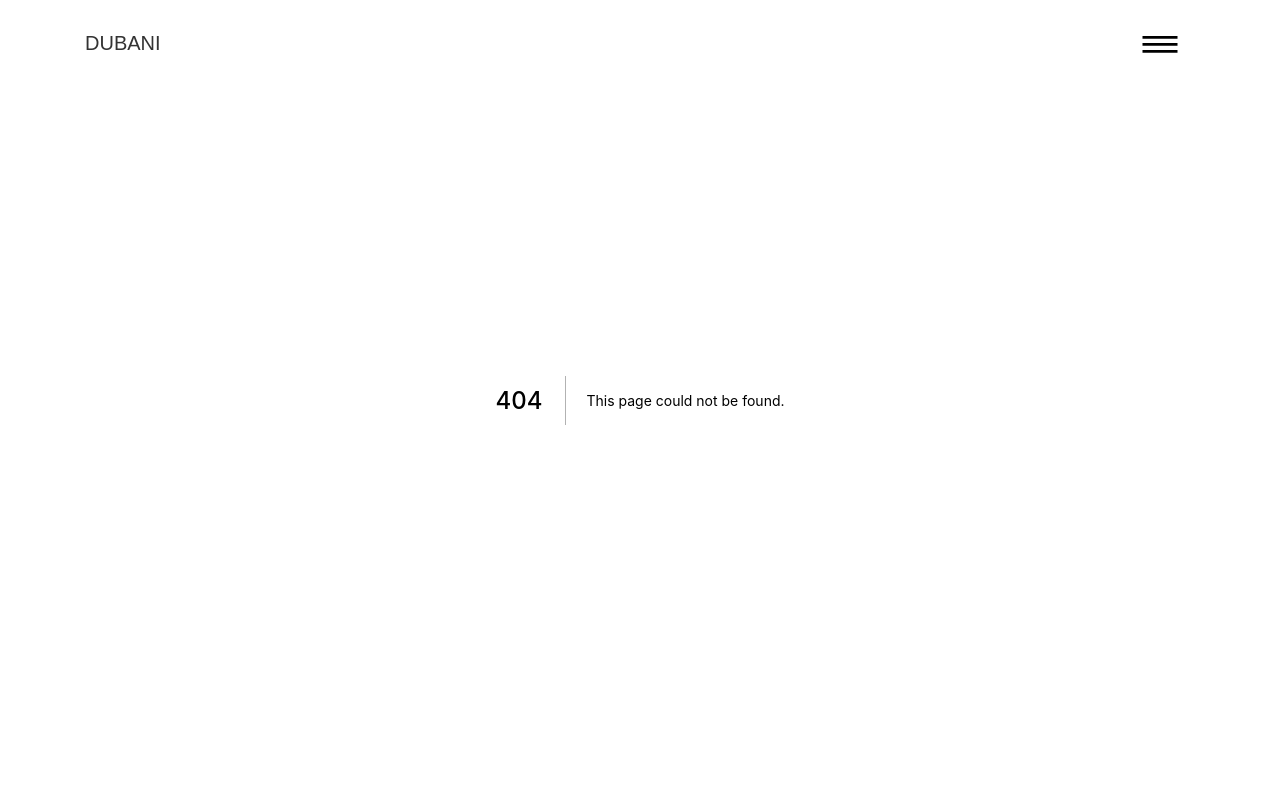
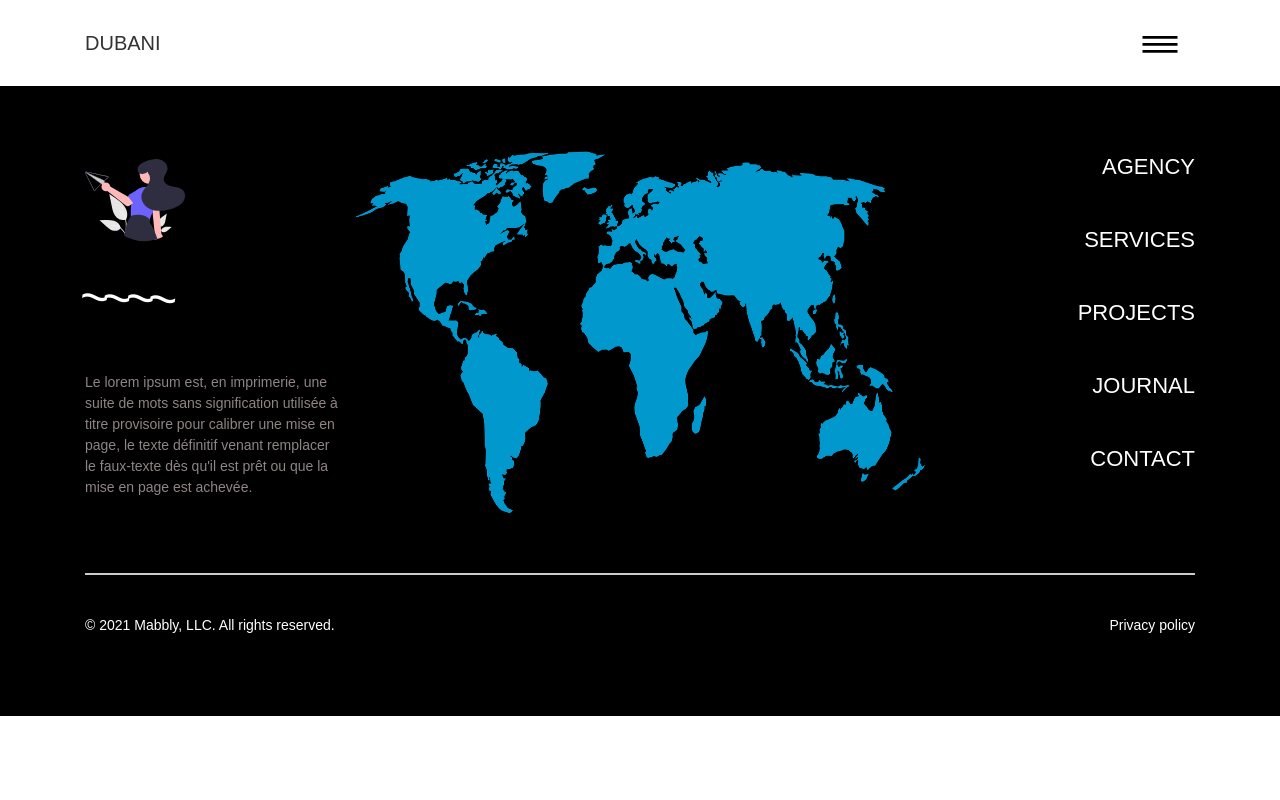
Before and after one commit to elprofa/Dubani-website, a Next.js app: page /overlay in a window 1280 px wide. Before the commit this address had no page. Shown: the top 800 px of the page. Built offline with nearby package versions, Linux system fonts and the light colour scheme; a web font is replaced by a local one.

Commit message:
mise en place menu

```diff
--- a/components/molecule/MoleculeBodySectionClient/index.js
+++ b/components/molecule/MoleculeBodySectionClient/index.js
@@ -20,7 +20,7 @@
         <SectionClientMoleculeBodyStc>
             <Row>
                 {
-                    Listes.map((liste,index)=><Col md={3}><CardClient affichage="inline-block" key={index} chemin={liste.chemin} /></Col>)
+                    Listes.map((liste,index)=><Col md={3} key={index}><CardClient affichage="inline-block" chemin={liste.chemin} /></Col>)
                 }
             </Row>
         </SectionClientMoleculeBodyStc>
--- a/components/molecule/NavBar/index.js
+++ b/components/molecule/NavBar/index.js
@@ -1,18 +1,28 @@
-import React from 'react';
+import React , { useState }from 'react';
 import { Navbar,Form, Nav, NavItem, NavLink } from 'react-bootstrap';
 import NavbarStc from './NavBar.stc';
-import Hamburger from '../../shared/Hamburger';
+
 import {Container} from "react-bootstrap";
+import Overlay from '../Overlay';
 const NavBar = (props) => {
+
+  const openNav=()=>{
+      document.getElementById("myNav").style.height = "100vh";
+  }
+  const closeNav=()=>{
+      document.getElementById("myNav").style.height = "0%";
+  }
+
   return (
 
         <NavbarStc variant="dark" fixed="top" collapseOnSelect expand="lg">
            <Container>
               <Navbar.Brand href="#home" >DUBANI</Navbar.Brand>
               <Nav className="ml-auto menu_hamburger">
-                  <Hamburger taille="70" />
+                  <Overlay openNav={openNav} closeNav={closeNav} />
               </Nav>
             </Container>
+
         </NavbarStc>
 
   );
--- /dev/null
+++ b/components/molecule/Overlay/Overlay.stc.js
@@ -0,0 +1,69 @@
+import Styled from 'styled-components';
+import {Container} from 'reactstrap';
+
+const OverlayStc=Styled.div`
+
+.overlay {
+  height: 0;
+  width: 100%;
+  position: fixed;
+  z-index: 9999;
+  left: 0;
+  top: 0;
+  background-color: rgb(0,0,0);
+  background-color: rgba(0,0,0, 1);
+  overflow-y: hidden;
+  transition: 1s;
+}
+
+.overlay-content {
+  position: relative;
+  top: 0;
+  width: 100%;
+  text-align: center;
+  margin-top: 30px;
+}
+
+.overlay a {
+  padding: 8px;
+  text-decoration: none;
+  font-size: 36px;
+  color: #818181;
+  display: block;
+  transition: 0.3s;
+}
+.overlay a:hover, .overlay a:focus {
+  color: #f1f1f1;
+}
+
+.overlay .closebtn {
+  position: absolute;
+  top: 20px;
+  right: 45px;
+  font-size: 60px;
+}
+
+
+@media screen and (max-height: 450px) {
+  .overlay a {font-size: 20px}
+  .overlay .closebtn {
+    font-size: 40px;
+    top: 15px;
+    right: 35px;
+  }
+}
+
+.toRotate
+{
+    transform: rotate( 90deg);
+    /* width: 100%; */
+    text-align: left;
+    & .card
+    {
+        position: relative;
+        bottom: -58%;
+    }
+}
+
+`;
+export default OverlayStc;
--- /dev/null
+++ b/components/molecule/Overlay/index.js
@@ -0,0 +1,37 @@
+import React from 'react';
+import OverlayStc from './Overlay.stc';
+import Hamburger from '../../shared/Hamburger';
+import {Container,Navbar,Nav,Row,Col} from "react-bootstrap";
+import ElementMenuHeader from '../../shared/ElementMenuHeader';
+
+const Overlay=(props)=>{
+
+    return(
+        <OverlayStc>
+            <div id="myNav" className="overlay">
+                <div className="overlay-content">
+                    <Navbar collapseOnSelect expand="lg">
+                        <Container>
+                            <Navbar.Brand href="#home" >DUBANI</Navbar.Brand>
+                            <Nav className="ml-auto menu_hamburger">
+                                wedo
+                            </Nav>
+                        </Container>
+                    </Navbar>
+
+                    <Row>
+                        <Col md={4}>
+                            <ElementMenuHeader />
+                            <ElementMenuHeader />
+                        </Col>
+                        <Col md={4} className="toRotate">
+                            <ElementMenuHeader/>
+                        </Col>
+                    </Row>
+                </div>
+            </div>
+            <Hamburger taille="70" openNav={props.openNav} />
+        </OverlayStc>
+    )
+}
+export default Overlay;
--- a/components/shared/Bouton/Bouton.stc.js
+++ b/components/shared/Bouton/Bouton.stc.js
@@ -12,6 +12,9 @@
   overflow: hidden;
   font-size: ${(props)=>props.taille || "12px"};
   margin-top:${(props)=>props.marge_haut || ""};
+  width:${(props)=>props.largeur || props.largeur_min} !important;
+  text-align:${(props)=>props.alignement || "center"} !important;
+
 
   @media (min-width: 900px) {
     min-width: 80px;
--- a/components/shared/Bouton/index.js
+++ b/components/shared/Bouton/index.js
@@ -5,7 +5,7 @@
 
 
 const Bouton = (props) => {
-  const { taille,marge_haut,texte, bg, couleur_bordure, couleur, largeur_min, icon } = props;
+  const {largeur,alignement,taille,marge_haut,texte, bg, couleur_bordure, couleur, largeur_min, icon } = props;
   return (
     <BoutonStc
       variant="primary"
@@ -14,6 +14,8 @@
       largeur_min={largeur_min}
       marge_haut={marge_haut}
       taille={taille}
+      alignement={alignement}
+      largeur={largeur}
       bg={bg}
     >
       {texte}{" "}
--- /dev/null
+++ b/components/shared/ElementMenuHeader/ElementMenuHeader.stc.js
@@ -0,0 +1,20 @@
+import Styled from 'styled-components';
+import {Card} from 'react-bootstrap';
+
+const ElementMenuHeaderStc=Styled(Card)`
+    background: #333;
+    text-transform: uppercase;
+    border-radius: 0px;
+    text-align:left;
+    padding:40px;
+    transform:${(props)=>props.transformation || "rotate( 0deg )"} ;
+    padding: 20px;
+    margin-bottom: 20px;
+
+    svg
+    {
+        font-size:40px;
+        color:#2058c8 !important;
+    }
+`;
+export default ElementMenuHeaderStc;
--- /dev/null
+++ b/components/shared/ElementMenuHeader/index.js
@@ -0,0 +1,25 @@
+import React from 'react';
+import {Card} from 'react-bootstrap';
+import Bouton from '../../shared/Bouton';
+import Courbe from '../../shared/CourbeOndulaire';
+import Titre from '../../shared/Titre';
+import ElementMenuHeaderStc from './ElementMenuHeader.stc';
+import {BsArrowRight} from "react-icons/bs";
+
+const ElementMenuHeader=(props)=>{
+    return (
+        <ElementMenuHeaderStc transformation={props.transformation}>
+            <Courbe couleur="#2058c8" marge_bas="0" className="CourbeAccueil"/>
+
+            <Titre
+                texte="PROJET"
+                poid_font="500"
+                taille="30px"
+                couleur="#fff;"
+                />
+                <BsArrowRight />
+        </ElementMenuHeaderStc>
+    )
+}
+
+export default ElementMenuHeader;
--- a/components/shared/Hamburger/Hamburger.stc.js
+++ b/components/shared/Hamburger/Hamburger.stc.js
@@ -3,7 +3,7 @@
 const HamburgerStc=Styled.div`
 
 width: ${(props)=>props.taille || "70"}px;
-
+cursor:pointer;
 .nav {
       width: 100%;
       height: 80px;
--- a/components/shared/Hamburger/index.js
+++ b/components/shared/Hamburger/index.js
@@ -20,9 +20,10 @@
 
     useEffect(() => {
 
-        lines=[lineOne.current,lineTwo.current,lineThree.current];
+        // lines=[lineOne.current,lineThree.current];
+        lines=[lineTwo.current];
         tlm.paused(true);
-        tlm.staggerTo(lines,0.25,{scaleX:1.5,repeat:4,yoyo:false},0.125);
+        tlm.staggerTo(lines,0.25,{scaleX:1.5,repeat:0,yoyo:false},0.125);
 
         toggleMenu
         .to(lineTwo.current,0.125,{scaleX:0})
@@ -32,10 +33,10 @@
     }, [tlm,toggleMenu])
 
 
-    const svgMousseEnter=()=>{
-        toggleMenu.play();
+    const svgMousseEnter=(props)=>{
+        //toggleMenu.play();
         // toggleMenu.reverse();
-        // tlm.play();
+         tlm.play();
 
         // tlm.staggerTo(lines,0.25,{scaleX:1.5,repeat:4,yoyo:false},0.125);
         // tlm
@@ -45,12 +46,12 @@
     }
 
     const svgMousseLeave=()=>{
-        toggleMenu.reverse();
+        tlm.reverse();
     }
 
     return(
-        <HamburgerStc taille={props.taille}>
-            <svg onMouseLeave={svgMousseLeave} onMouseEnter={svgMousseEnter} ref={MySvg} className="hamburger" xmlns="http://www.w3.org/2000/svg" viewBox='0 0 100 100' >
+        <HamburgerStc taille={props.taille} >
+            <svg onClick={props.openNav} onMouseLeave={svgMousseLeave} onMouseEnter={svgMousseEnter} ref={MySvg} className="hamburger" xmlns="http://www.w3.org/2000/svg" viewBox='0 0 100 100' >
                <line ref={lineOne} className="line-one" x1="25" y1="42" x2="75" y2="42" fill="none" stroke="#000" strokeMiterlimit="10" strokeWidth="4" />
                <line ref={lineTwo} className="line-two" x1="25" y1="52" x2="75" y2="52" fill="none" stroke="#000" strokeMiterlimit="10" strokeWidth="4" />
                <line ref={lineThree} className="line-three" x1="25" y1="62" x2="75" y2="62" fill="none" stroke="#000" strokeMiterlimit="10" strokeWidth="4" />
--- /dev/null
+++ b/pages/overlay.js
@@ -0,0 +1,20 @@
+import Head from 'next/head'
+import MyOverlay from '../components/molecule/Overlay';
+
+
+export default function Home() {
+  return (
+    <div className="App">
+      <Head>
+        <title>dubani agency</title>
+        <link rel="icon" href="/favicon.ico" />
+      </Head>
+
+      <main className="main">
+        <MyOverlay/>
+
+      </main>
+
+    </div>
+  )
+}
```
